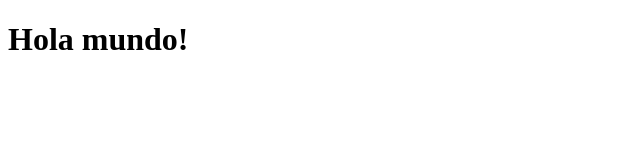
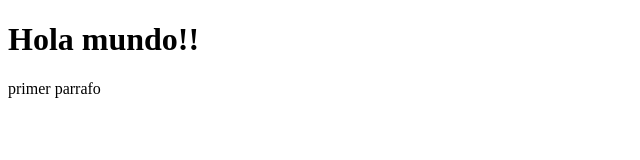
Before and after one commit to Hydr0bius/test, a plain HTML site: page index.html in a window 1280 px wide. Shown: the whole page, without its empty margins (0-640 px from the left). Drawn offline with Linux system fonts and the light colour scheme.

```diff
--- a/index.html
+++ b/index.html
@@ -7,6 +7,7 @@
     <title>Document</title>
 </head>
 <body>
-    <h1>Hola mundo!</h1>
+    <h1>Hola mundo!!</h1>
+    <p>primer parrafo</p>
 </body>
 </html>
```
